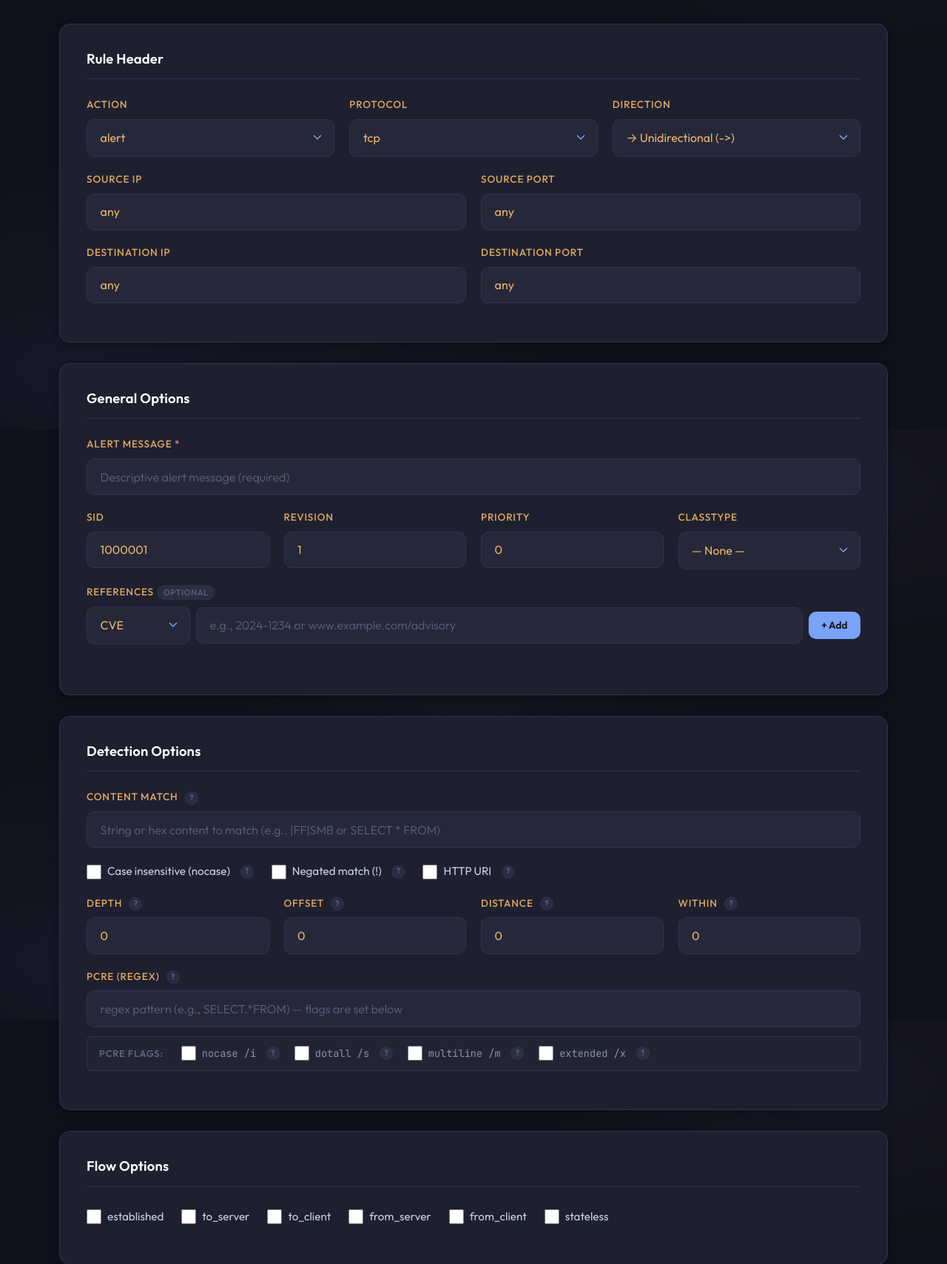
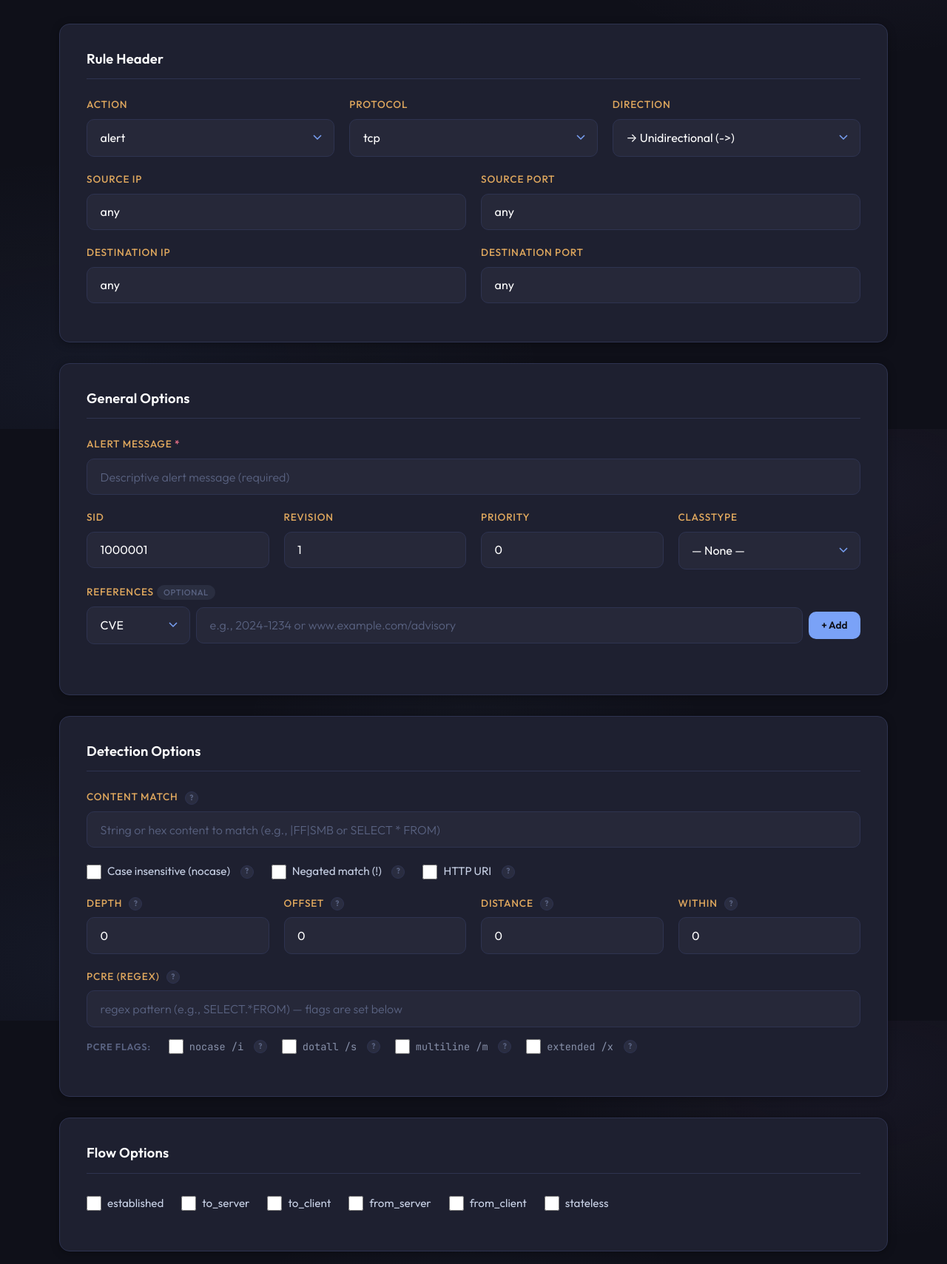
Before and after one commit to Rootless-Ghost/SnortForge, a Flask app: page / in a window 1280 px wide. Shown: the part 220-1929 px from the top of the page at 74% size. Run offline with Flask 3, Linux system fonts and the light colour scheme.

Commit message:
Modify styles for form elements and PCRE flags row
Updated color scheme for select and textarea elements. Adjusted padding, background, border, and border-radius for the pcre-flags-row.

```diff
--- a/snortforge/static/css/style.css
+++ b/snortforge/static/css/style.css
@@ -240,7 +240,7 @@
 textarea {
     font-family: var(--font-body);
     font-size: 1rem;
-    color: #e8b66d;
+    color: #ffffff;
     background-color: var(--bg-input);
     border: 1.5px solid var(--border);
     border-radius: var(--radius);
@@ -905,10 +905,10 @@
    ═══════════════════════════════════════════════ */
 
 .pcre-flags-row {
-    padding: 0.75rem 1rem;
-    background: rgba(38, 40, 57, 0.5);
-    border: 1px solid var(--border);
-    border-radius: var(--radius-sm);
+    padding: 0.25rem 0;
+    background: none;
+    border: none;
+    border-radius: 0;
     margin-top: -0.5rem;
     gap: 1.25rem;
 }
```
